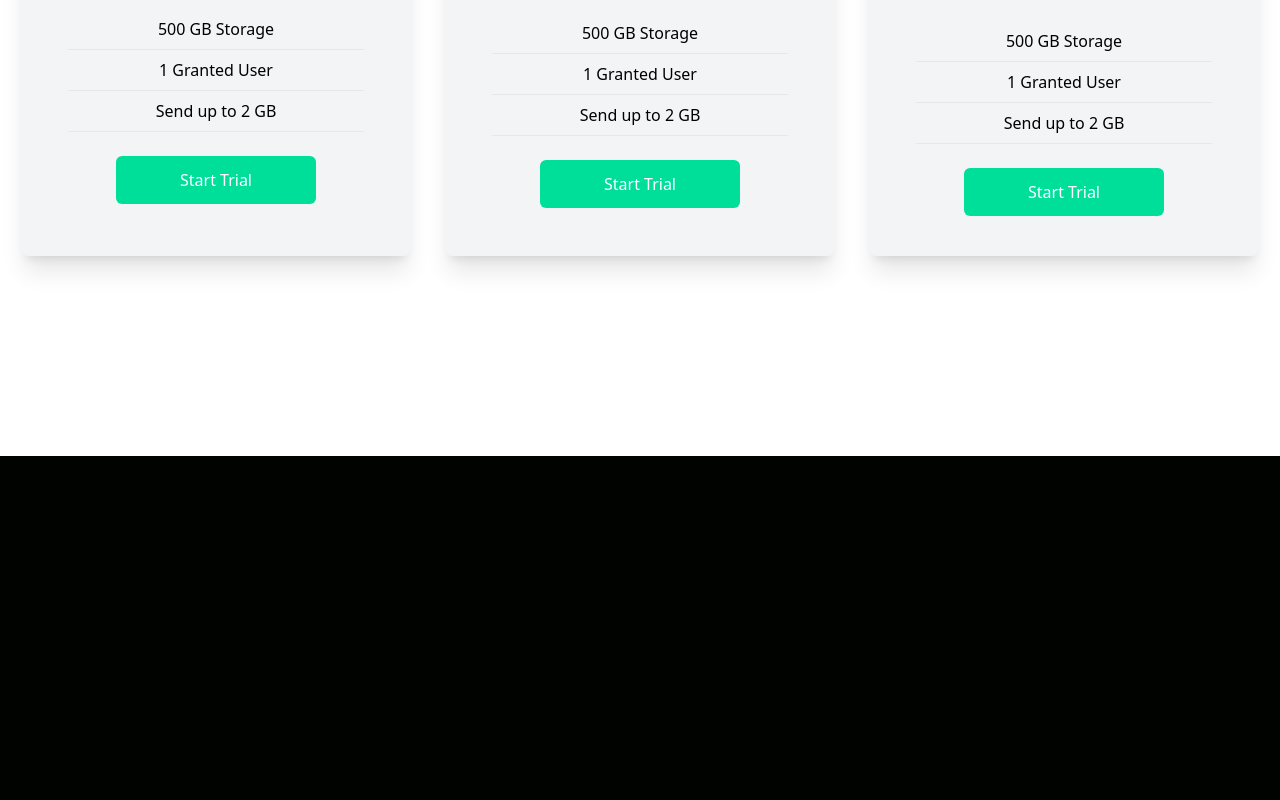
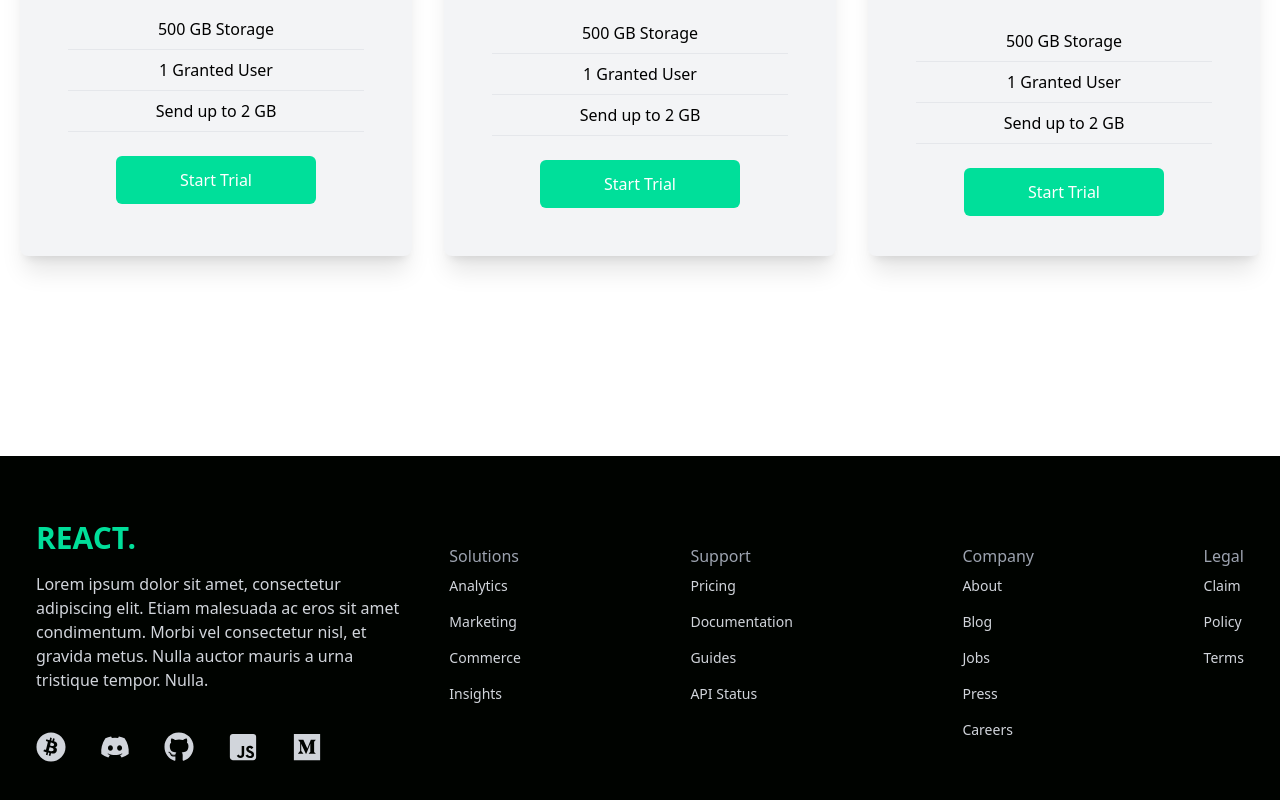
Before and after one commit to KarateChap/tailwind-app, a React (Create React App) app: page / in a window 1280 px wide. Shown: the part 2066-2866 px from the top of the page. Before the commit the page ends 2522 px from the top, so only its background shows below. Built offline with nearby package versions, Linux system fonts and the light colour scheme.

Commit message:
added footer page, completed

```diff
--- a/src/App.js
+++ b/src/App.js
@@ -1,5 +1,6 @@
 import Analytics from "./components/Analytics";
 import CardContainer from "./components/CardContainer";
+import Footer from "./components/Footer";
 import Hero from "./components/Hero";
 import NavBar from "./components/NavBar";
 import Newsletter from "./components/Newsletter";
@@ -13,6 +14,7 @@
       <Analytics />
       <Newsletter />
       <CardContainer />
+      <Footer />
     </>
   );
 }
--- /dev/null
+++ b/src/components/Footer.jsx
@@ -0,0 +1,70 @@
+import React from "react";
+import {
+  FaBitcoin,
+  FaDiscord,
+  FaGithub,
+  FaJsSquare,
+  FaMedium,
+} from "react-icons/fa";
+
+const Footer = () => {
+  return (
+    <div className="max-w-[1240px] mx-auto py-16 px-4 grid lg:grid-cols-3 gap-8 text-gray-300">
+      <div>
+        <h1 className="w-full text-3xl font-bold text-[#00df9a]">REACT.</h1>
+        <p className="py-4 ">
+          Lorem ipsum dolor sit amet, consectetur adipiscing elit. Etiam
+          malesuada ac eros sit amet condimentum. Morbi vel consectetur nisl, et
+          gravida metus. Nulla auctor mauris a urna tristique tempor. Nulla.
+        </p>
+        <div className="flex justify-between md:w-[75%] my-6">
+          <FaBitcoin size={30} />
+          <FaDiscord size={30} />
+          <FaGithub size={30} />
+          <FaJsSquare size={30} />
+          <FaMedium size={30} />
+        </div>
+      </div>
+      <div className="lg:col-span-2 flex justify-between mt-6">
+        <div>
+          <h6 className="font-medium text-gray-400">Solutions</h6>
+          <ul>
+            <li className="py-2 text-sm">Analytics</li>
+            <li className="py-2 text-sm">Marketing</li>
+            <li className="py-2 text-sm">Commerce</li>
+            <li className="py-2 text-sm">Insights</li>
+          </ul>
+        </div>
+        <div>
+          <h6 className="font-medium text-gray-400">Support</h6>
+          <ul>
+            <li className="py-2 text-sm">Pricing</li>
+            <li className="py-2 text-sm">Documentation</li>
+            <li className="py-2 text-sm">Guides</li>
+            <li className="py-2 text-sm">API Status</li>
+          </ul>
+        </div>
+        <div>
+          <h6 className="font-medium text-gray-400">Company</h6>
+          <ul>
+            <li className="py-2 text-sm">About</li>
+            <li className="py-2 text-sm">Blog</li>
+            <li className="py-2 text-sm">Jobs</li>
+            <li className="py-2 text-sm">Press</li>
+            <li className="py-2 text-sm">Careers</li>
+          </ul>
+        </div>
+        <div>
+          <h6 className="font-medium text-gray-400">Legal</h6>
+          <ul>
+            <li className="py-2 text-sm">Claim</li>
+            <li className="py-2 text-sm">Policy</li>
+            <li className="py-2 text-sm">Terms</li>
+          </ul>
+        </div>
+      </div>
+    </div>
+  );
+};
+
+export default Footer;
```
